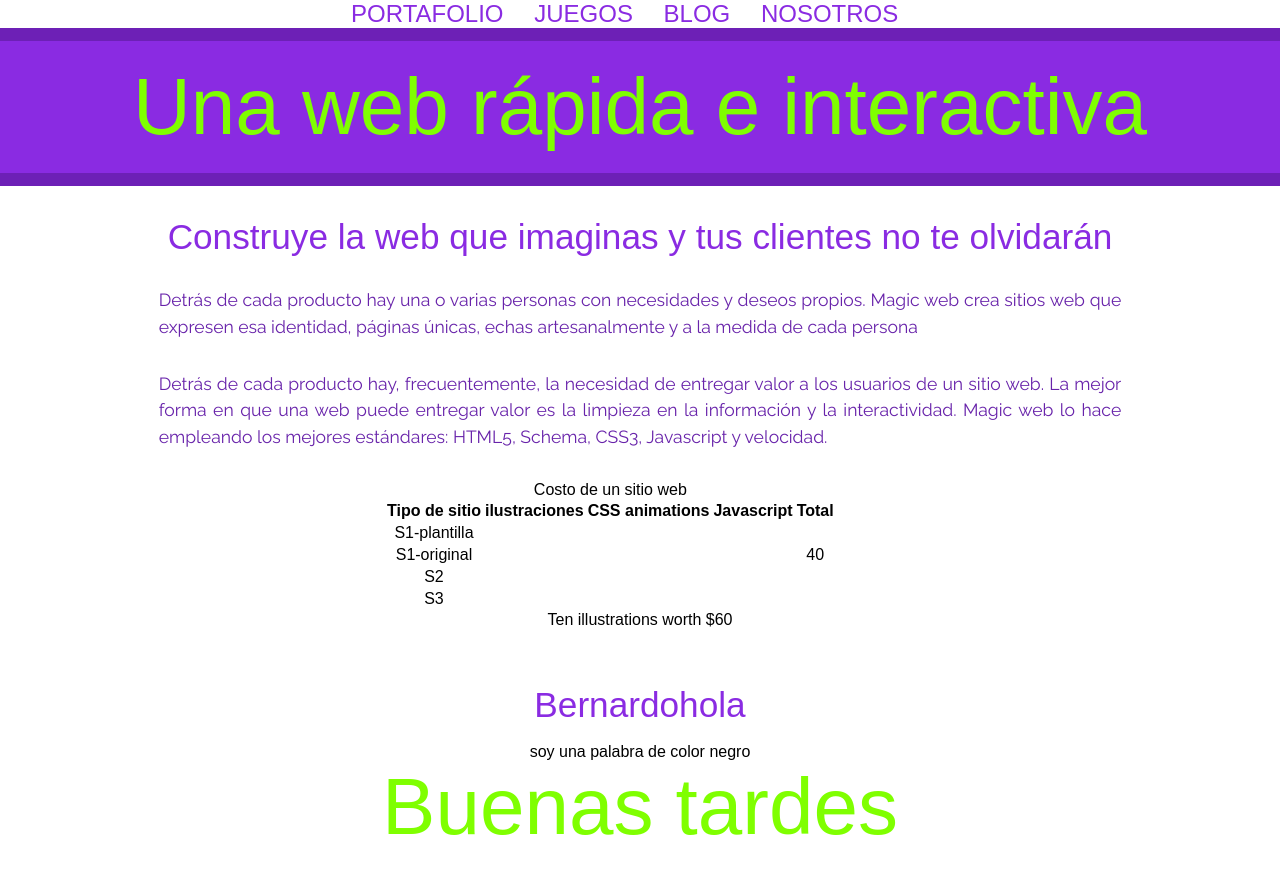
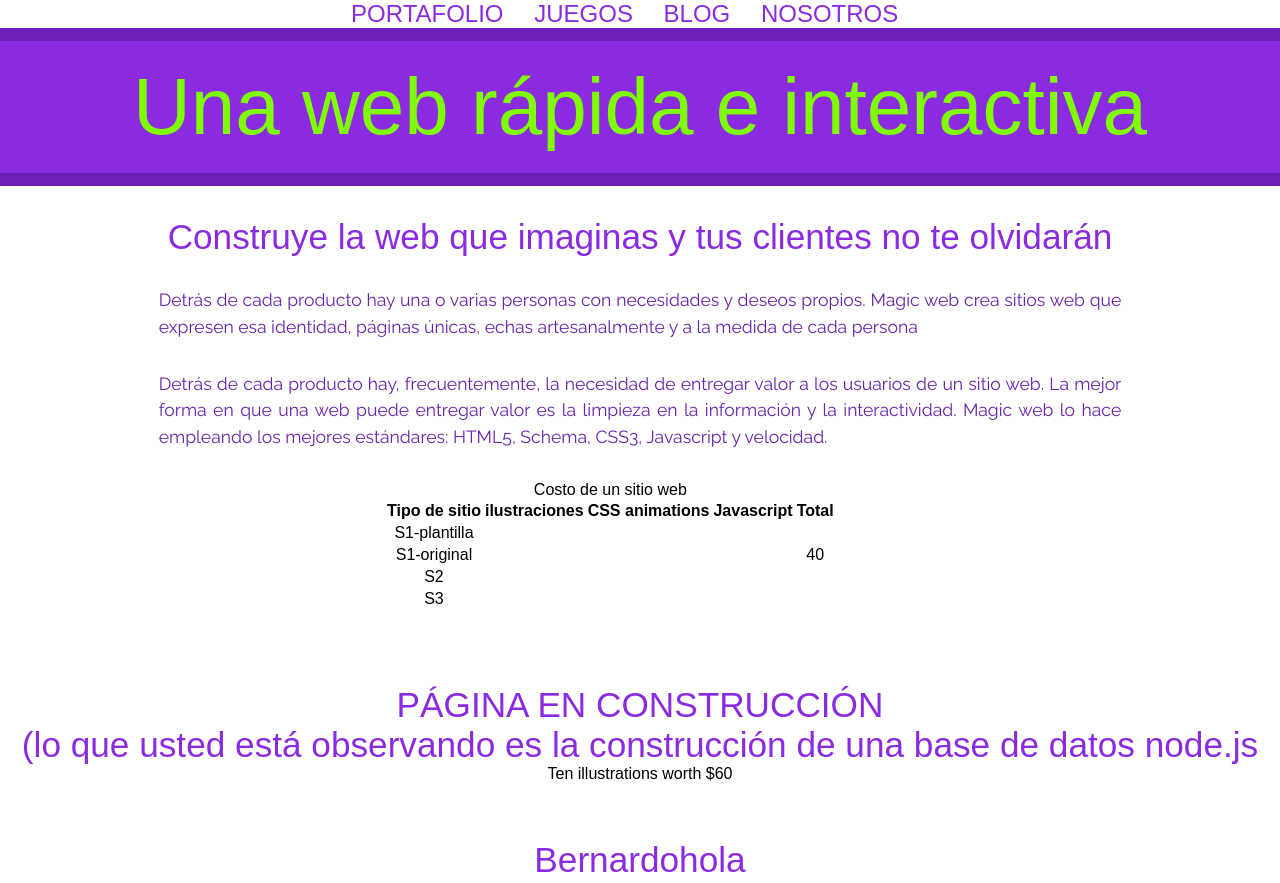
Before and after one commit to cerebralweb/hexispic, a plain HTML site: page index.html in a window 1280 px wide. Shown: the top 883 px of the page. Before the commit the page ends 853 px from the top, so only its background shows below. Drawn offline with Linux system fonts and the light colour scheme; a web font is replaced by a local one.

Commit message:
JS drill-0

```diff
--- a/index.html
+++ b/index.html
@@ -108,10 +108,10 @@
               </tr>
             </tr>
           </table>
-
+          <br><br>
       </section>
 <div>
-
+<h2>PÁGINA EN CONSTRUCCIÓN <BR>(lo que usted está observando es la construcción de una base de datos node.js</BR></h2>
   <div id="cost" >
 
   </div>
```
